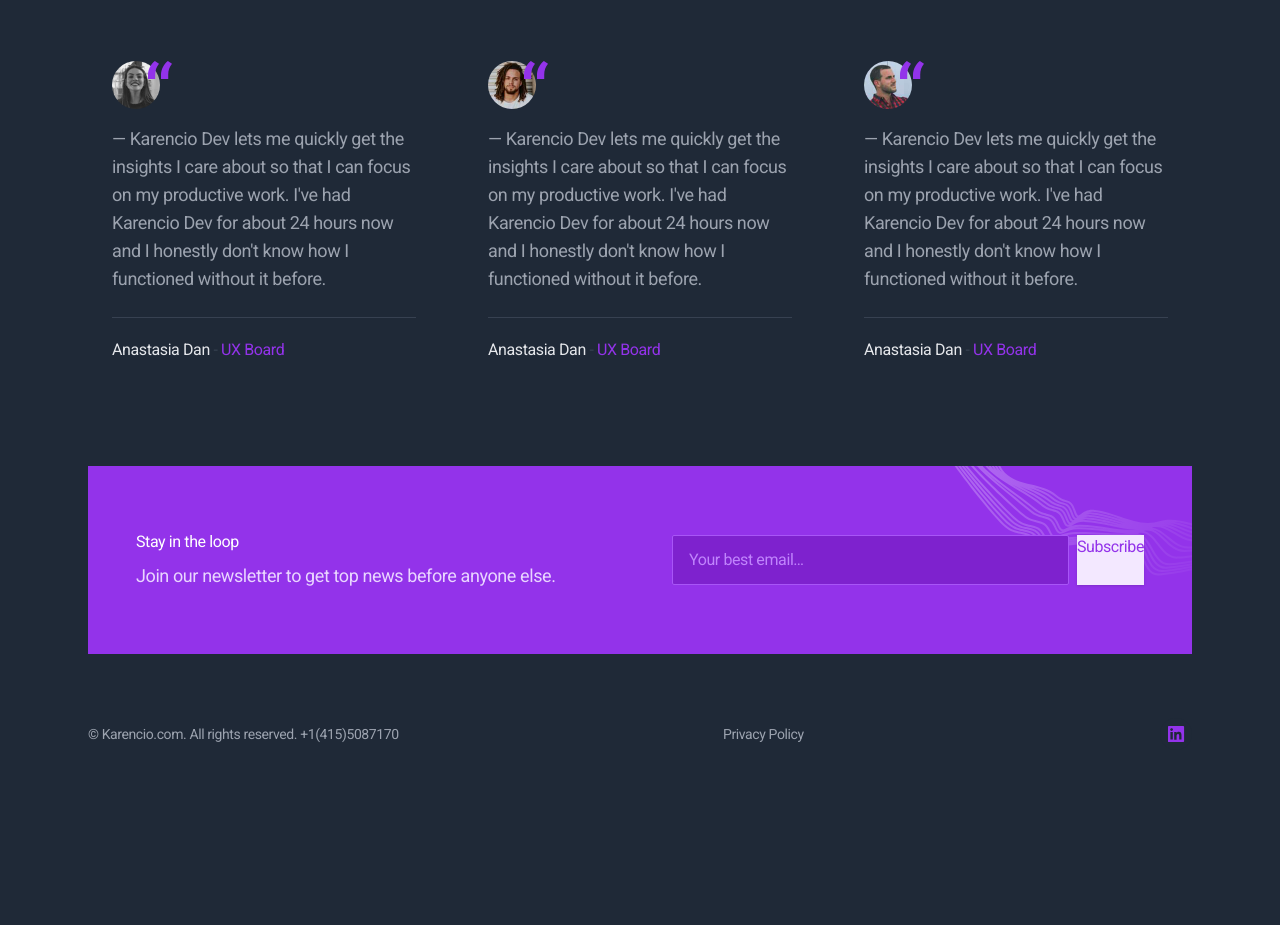
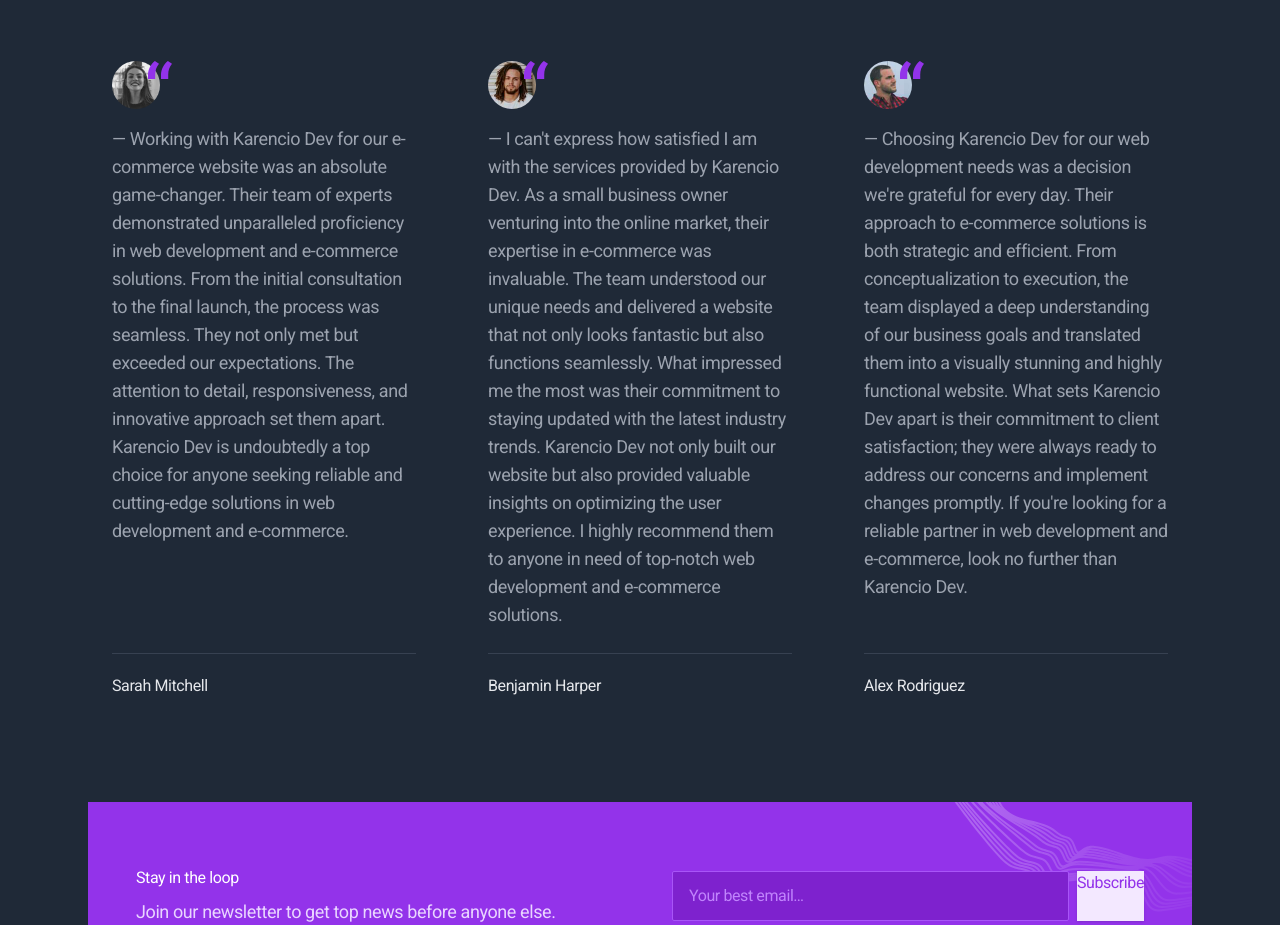
Before and after one commit to jupadev/karencio-website, a Next.js app: page / in a window 1280 px wide. Shown: the part 3860-4785 px from the top of the page. Before the commit the page ends 4674 px from the top, so only its background shows below. Built offline with nearby package versions, Linux system fonts and the light colour scheme.

Commit message:
update testimonials

```diff
--- a/app/partials/Testimonials.jsx
+++ b/app/partials/Testimonials.jsx
@@ -42,20 +42,10 @@
                 </div>
               </div>
               <blockquote className="text-lg text-gray-400 grow">
-                {`— Karencio Dev lets me quickly get the insights I care about so that
-                I can focus on my productive work. I've had Karencio Dev for about
-                24 hours now and I honestly don't know how I functioned without
-                it before.`}
+                {`— Working with Karencio Dev for our e-commerce website was an absolute game-changer. Their team of experts demonstrated unparalleled proficiency in web development and e-commerce solutions. From the initial consultation to the final launch, the process was seamless. They not only met but exceeded our expectations. The attention to detail, responsiveness, and innovative approach set them apart. Karencio Dev is undoubtedly a top choice for anyone seeking reliable and cutting-edge solutions in web development and e-commerce.`}
               </blockquote>
               <div className="text-gray-700 font-medium mt-6 pt-5 border-t border-gray-700">
-                <cite className="text-gray-200 not-italic">Anastasia Dan</cite>{" "}
-                -{" "}
-                <a
-                  className="text-purple-600 hover:text-gray-200 transition duration-150 ease-in-out"
-                  href="#0"
-                >
-                  UX Board
-                </a>
+                <cite className="text-gray-200 not-italic">Sarah Mitchell</cite>
               </div>
             </div>
 
@@ -84,20 +74,10 @@
                 </div>
               </div>
               <blockquote className="text-lg text-gray-400 grow">
-                {`— Karencio Dev lets me quickly get the insights I care about so that
-                I can focus on my productive work. I've had Karencio Dev for about
-                24 hours now and I honestly don't know how I functioned without
-                it before.`}
+                {`— I can't express how satisfied I am with the services provided by Karencio Dev. As a small business owner venturing into the online market, their expertise in e-commerce was invaluable. The team understood our unique needs and delivered a website that not only looks fantastic but also functions seamlessly. What impressed me the most was their commitment to staying updated with the latest industry trends. Karencio Dev not only built our website but also provided valuable insights on optimizing the user experience. I highly recommend them to anyone in need of top-notch web development and e-commerce solutions.`}
               </blockquote>
               <div className="text-gray-700 font-medium mt-6 pt-5 border-t border-gray-700">
-                <cite className="text-gray-200 not-italic">Anastasia Dan</cite>{" "}
-                -{" "}
-                <a
-                  className="text-purple-600 hover:text-gray-200 transition duration-150 ease-in-out"
-                  href="#0"
-                >
-                  UX Board
-                </a>
+                <cite className="text-gray-200 not-italic">Benjamin Harper</cite>
               </div>
             </div>
 
@@ -126,20 +106,10 @@
                 </div>
               </div>
               <blockquote className="text-lg text-gray-400 grow">
-                {`— Karencio Dev lets me quickly get the insights I care about so that
-                I can focus on my productive work. I've had Karencio Dev for about
-                24 hours now and I honestly don't know how I functioned without
-                it before.`}
+                {`— Choosing Karencio Dev for our web development needs was a decision we're grateful for every day. Their approach to e-commerce solutions is both strategic and efficient. From conceptualization to execution, the team displayed a deep understanding of our business goals and translated them into a visually stunning and highly functional website. What sets Karencio Dev apart is their commitment to client satisfaction; they were always ready to address our concerns and implement changes promptly. If you're looking for a reliable partner in web development and e-commerce, look no further than Karencio Dev.`}
               </blockquote>
               <div className="text-gray-700 font-medium mt-6 pt-5 border-t border-gray-700">
-                <cite className="text-gray-200 not-italic">Anastasia Dan</cite>{" "}
-                -{" "}
-                <a
-                  className="text-purple-600 hover:text-gray-200 transition duration-150 ease-in-out"
-                  href="#0"
-                >
-                  UX Board
-                </a>
+                <cite className="text-gray-200 not-italic">Alex Rodriguez</cite>
               </div>
             </div>
           </div>
```
